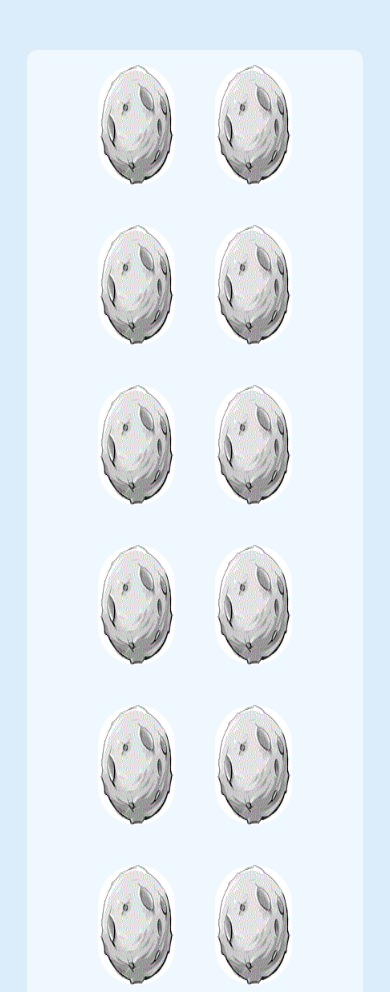
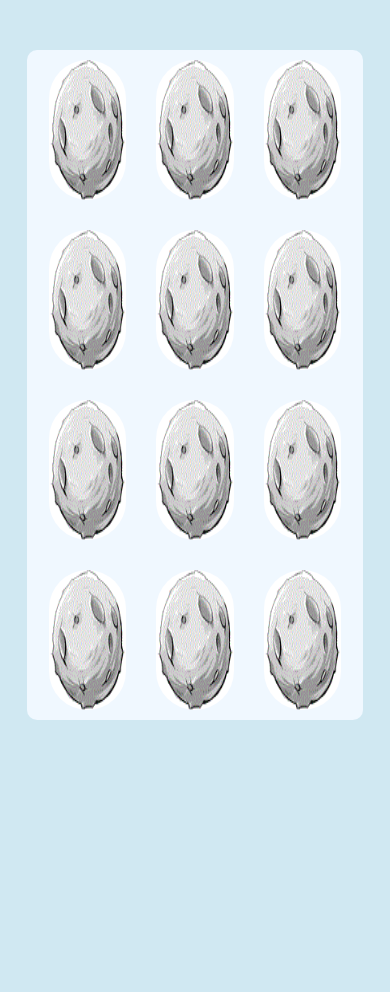
Before and after one commit to safajmain/memory-game-mainc, a plain HTML site: page index.html in a window 390 px wide. Shown: the top 992 px of the page. After the commit the page ends 844 px from the top, so only its background shows below. Drawn offline with Linux system fonts and the light colour scheme.

Commit message:
css media

```diff
--- a/index.html
+++ b/index.html
@@ -1,6 +1,8 @@
 <!DOCTYPE html>
 <html lang="en">
 <head>
+    <meta name="viewport" content="width=device-width, initial-scale=1.0">
+
     <meta charset="UTF-8">
     <meta name="viewport" content="width=device-width, initial-scale=1.0">
     <title>Document</title>
--- a/style.css
+++ b/style.css
@@ -38,7 +38,7 @@ img{
 
 
  }
- @media (max-width: 480px) {
+ @media  (min-width: 320px)and (max-width: 768px) {
     #main {
         width: 90%;
         height: auto;
@@ -63,3 +63,32 @@ img{
 
     }
     }}
+
+
+
+      @media (min-width: 360px) and (max-width: 600px) {
+        body {
+            background: #d0e8f2;
+        }
+
+        #main {
+            width: 90%;
+            height: auto;
+            display: flex;
+            flex-wrap: wrap;
+            justify-content: center;
+            gap: 10px;
+        }
+
+        div {
+            width: 20%;
+            height: 130px;
+            margin: 10px;
+        }
+
+        img {
+            width: 100%;
+            height: auto;
+            border-radius: 50px;
+        }
+    }
```
